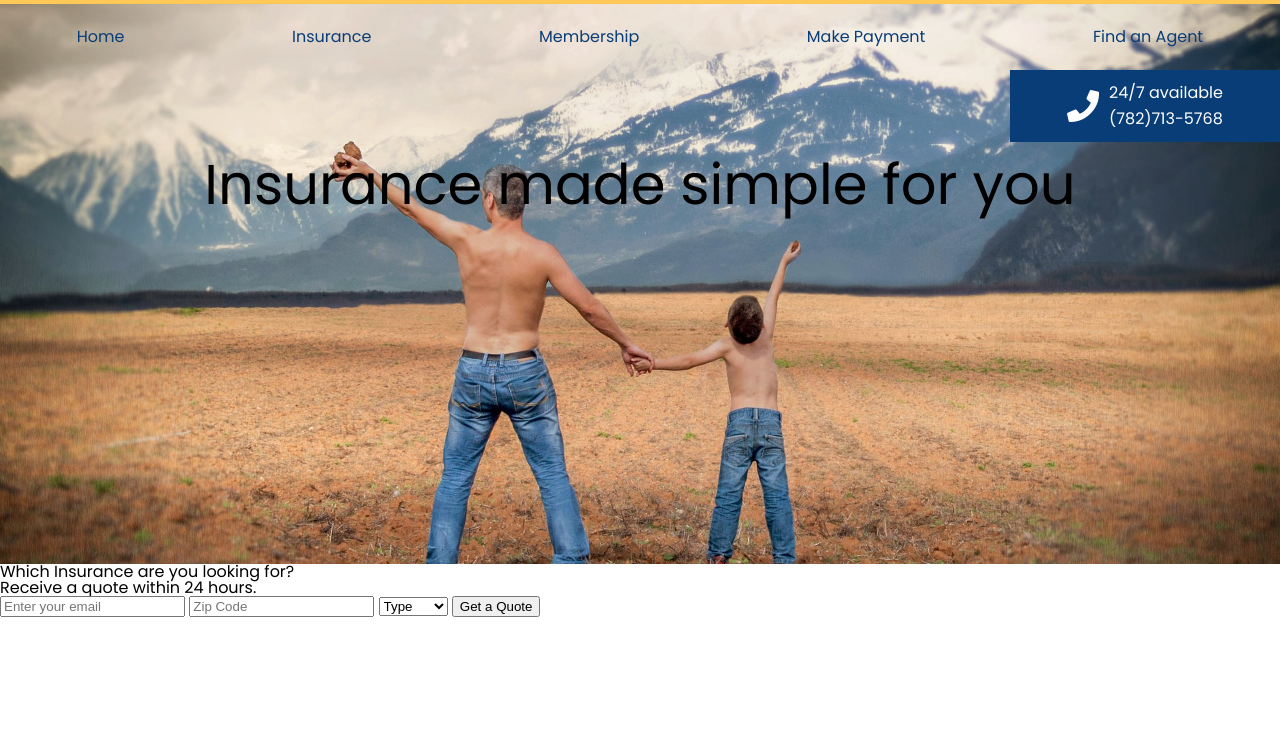
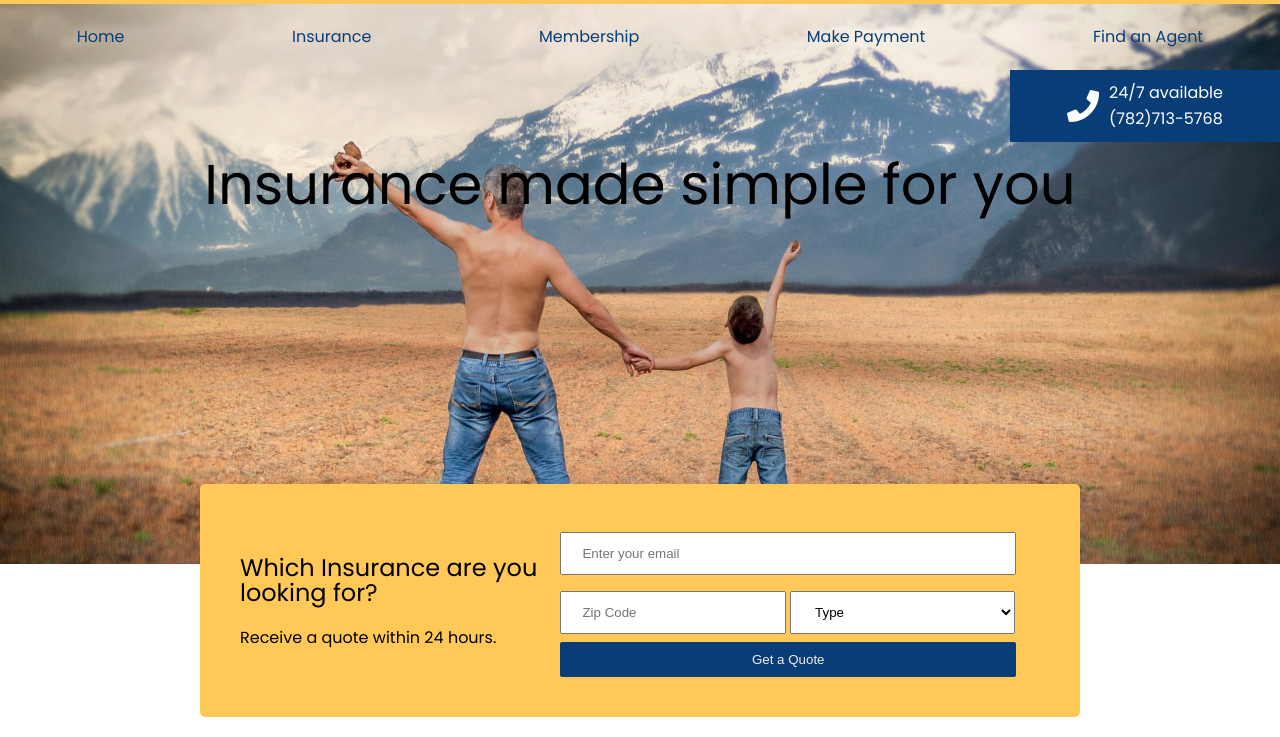
Before and after one commit to zsherman2510/insurancesite2, a plain HTML site: page index.html in a window 1280 px wide. Shown: the part 63-800 px from the top of the page. Drawn offline with Linux system fonts and the light colour scheme.

Commit message:
7_email_capture_CSS

```diff
--- a/styles/app.css
+++ b/styles/app.css
@@ -220,3 +220,50 @@ nav.nav--primary {
     text-align: center;
     font-size: 56px;
 }
+
+.email_capture {
+    background: var(--secondary);
+    display: flex;
+    flex-direction: row-flex;
+    justify-content: space-between;
+    width: 80%;
+    max-width: 800px;
+    margin-left: auto;
+    margin-right: auto;
+    margin-top: -80px;
+    padding: 40px;
+    align-items: center;
+    border-radius: 5px;
+}
+
+@media screen and (max-width: 700px){
+    .email_capture{
+        flex-direction: column;
+    }
+}
+
+.email_header h1{
+   font-size: 24px;
+   margin-bottom: 25px;
+   line-height: 25px;
+}
+
+.email_capture input[type=text], input[type=number], select {
+    width: 95%;
+    padding: 12px 20px;
+    margin: 8px 0;
+    box-sizing: border-box;
+}
+
+.email_capture input[type=number], select {
+    width: 47%;
+}
+
+button {
+    background: var(--primary);
+    color: var(--grey);
+    border: none;
+    padding: 10px 12px;
+    width: 95%;
+    border-radius: 2px;
+}
```
